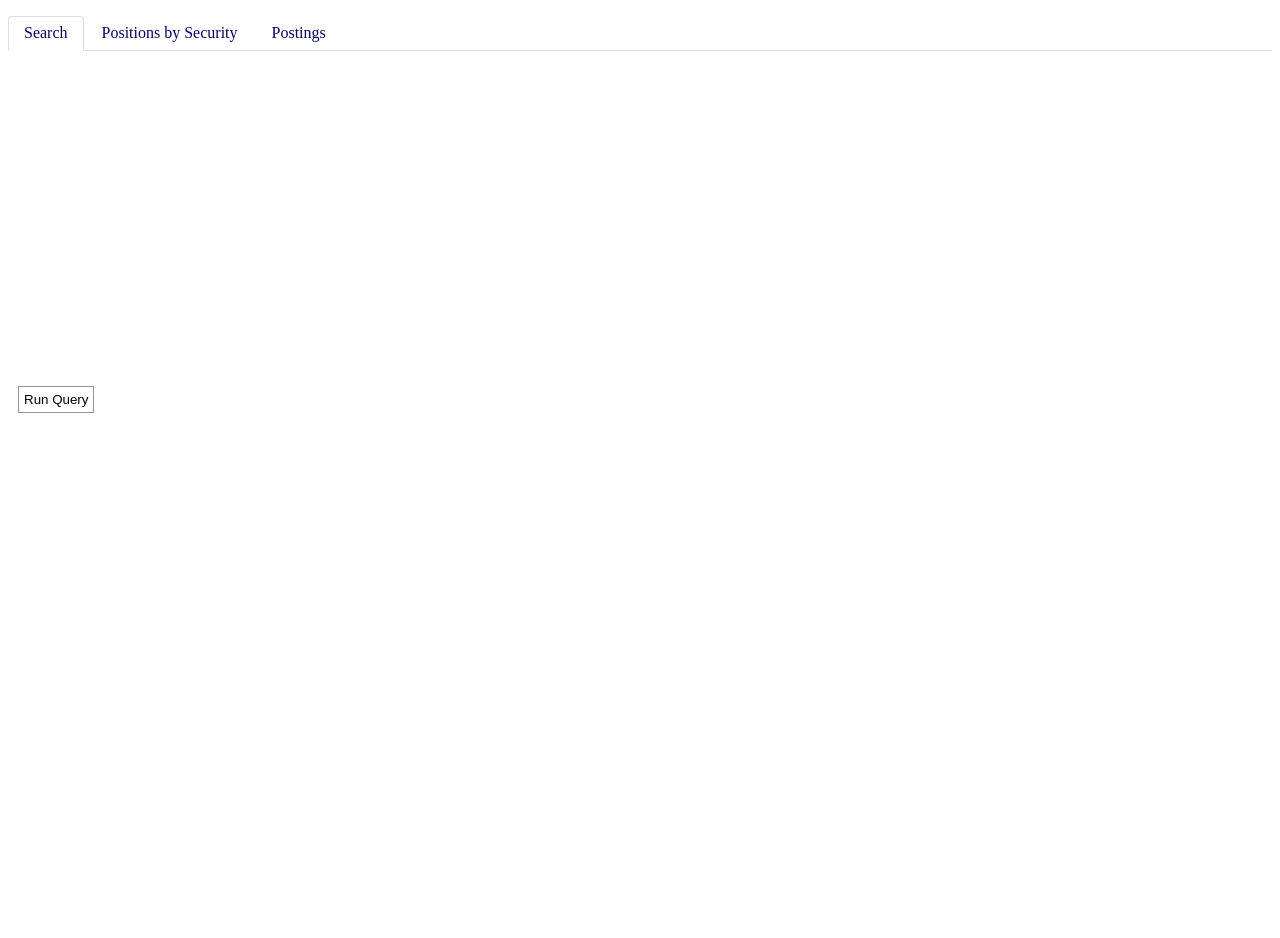
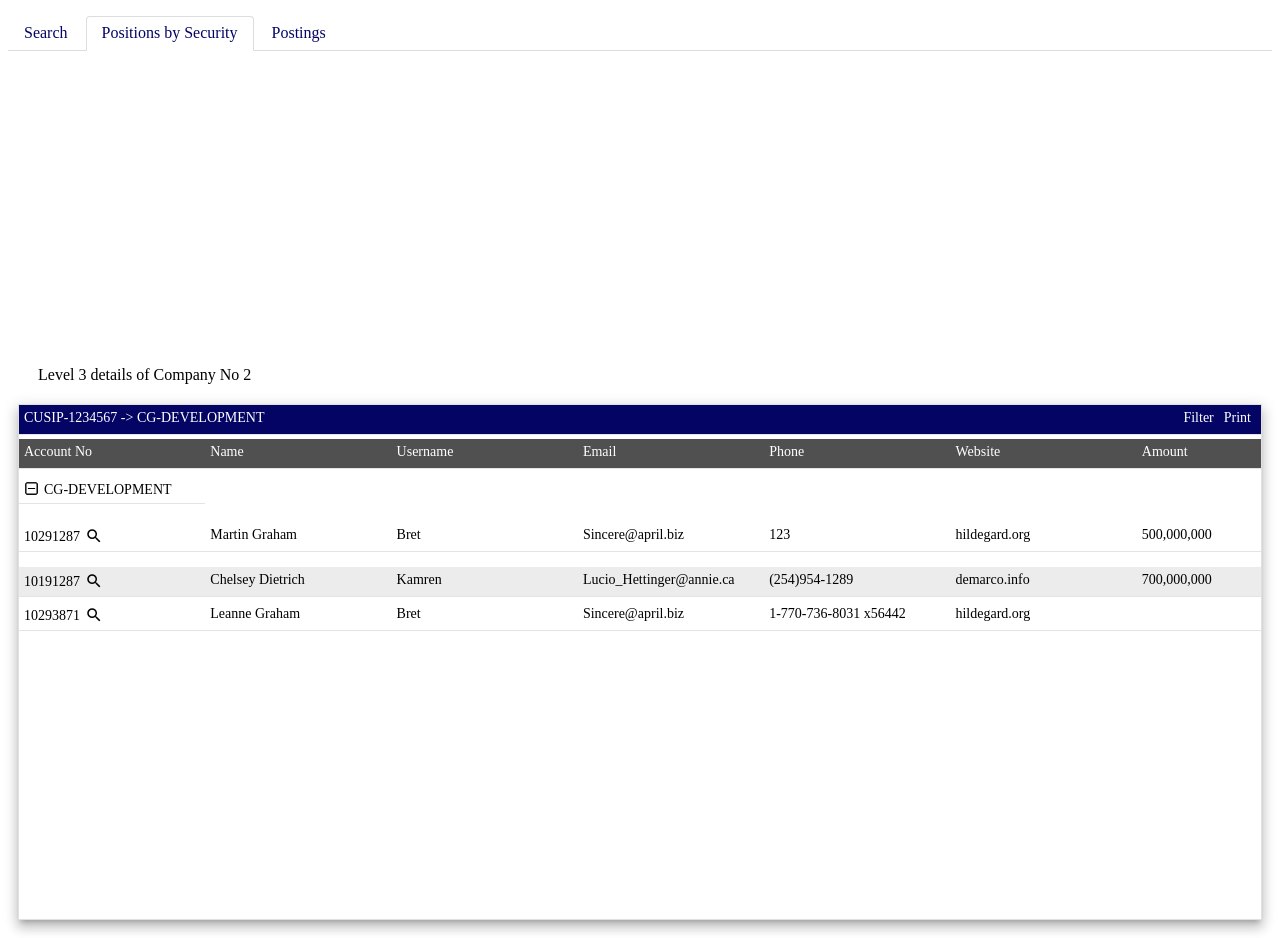
Before and after one commit to AsdoshDev/ModifiedNgTable, an Angular app: page / in a window 1280 px wide. Before the commit the page ends 800 px from the top, so only its background shows below. Built offline with nearby package versions, Linux system fonts and the light colour scheme.

Commit message:
css changes after flex structre change

```diff
--- a/src/app/components/gsr-table-level-decider/gsr-table-level-decider.component.html
+++ b/src/app/components/gsr-table-level-decider/gsr-table-level-decider.component.html
@@ -7,7 +7,7 @@
     <div class="gsr-row gsr-accordionHeader level-{{columnHeaderInfo.level}}" (click) = "changeTable(columnHeaderInfo.level,'',true)">
         <div  class="gsr-column"><span attr.level="{{columnHeaderInfo.level}}"  class="iconStyle collapse"></span><span>{{dataObj.id}}</span></div>
     </div>
-    <div class="gsr-row gsr-accordionHeader" (click) = "changeTable(columnHeaderInfo.level,in,false,columnHeaderInfo.cusip)" *ngFor="let record of records;let in = index;">
+    <div class="gsr-row gsr-accordionHeader level-{{columnHeaderInfo.level}}" (click) = "changeTable(columnHeaderInfo.level,in,false,columnHeaderInfo.cusip)" *ngFor="let record of records;let in = index;">
         <div  class="gsr-column companyColumns"><span attr.level="{{columnHeaderInfo.level}}" attr.index="{{in}}" class="iconStyle expand"></span><span>{{record.company}}</span></div>
     </div>
 </ng-container>
--- a/src/app/components/gsr-tabs/gsr-tabs.component.ts
+++ b/src/app/components/gsr-tabs/gsr-tabs.component.ts
@@ -36,7 +36,7 @@ export class GsrTabsComponent implements OnInit {
   }
 
   ngOnInit() {
-    this.tabs[0].isClicked = "active";
+    this.tabs[1].isClicked = "active";
     this.columnHeaders = this.data.getLevel3Columns();
     this.tableInfo = this.data.getTableInfo();
     this.icData = this.data.getLevel3();
--- a/src/styles.css
+++ b/src/styles.css
@@ -30,7 +30,7 @@
   display: flex;
   flex-direction: row;
   align-items: center;
-  padding: 0px 25px;
+  /* padding: 0px 25px; */
   display: inline-flex;
   box-sizing: border-box;
   width:100%;
@@ -43,22 +43,13 @@
 .gsr-row.dynamicHeader {
   background-color: #030464;
   color: white;
-  padding: 0px 5px;
+  /* padding: 0px 5px; */
   width: 100%;
   box-sizing: border-box;
 }
 
 .gsr-row.dynamicHeader .gsr-column {
   flex: 1;
-}
-
-.gsr-column {
-  /* flex: 1;  */
-  width: 200px;
-  word-wrap: break-word;
-  padding: 5px;
-  flex-shrink: 0;
-  box-sizing: border-box;
 }
 
 .arrow-up {
@@ -107,11 +98,30 @@
   justify-content: flex-end;
 }
 
-.gsr-row>.gsr-column {
+.gsr-column {
+  /* flex: 1;  */
+  width: 200px;
+  word-wrap: break-word;
+  padding: 5px;
+  flex-shrink: 0;
+  box-sizing: border-box;
+}
+
+
+.gsr-row>.gsr-column:not(.gsr-icon-column) {
   padding: 5px 5px;
-  width: 25%;
+  width: 15%;
   border-bottom: 1px solid #e4e4e4;
   min-height: 30px;
+}
+
+
+.gsr-row>.gsr-column.companyColumns {
+  padding-left:20px;
+}
+
+.level-2 .gsr-column{
+  flex:1;
 }
 
 .gsr-row:before {
@@ -159,6 +169,15 @@
 }
 
 
+.gsr-row.header.level-2 {
+  width: 100%;
+}
+
+.gsr-row.header.level-2>.gsr-column {
+  width: 100%;
+  text-align: center;
+}
+
 /*
   .gsr-row.header .gsr-column {
     text-align:center;
@@ -203,18 +222,6 @@ gsr-row:hover {
 
 /*scrollbar*/
 
-.gsr-row.header.level-2 {
-  width: 100%;
-}
-
-.gsr-row.header.level-2>.gsr-column {
-  width: 100%;
-  text-align: center;
-}
-
-.gsr-column.companyColumns {
-  margin-left: 10px;
-}
 
 button {
   border: none;
```
